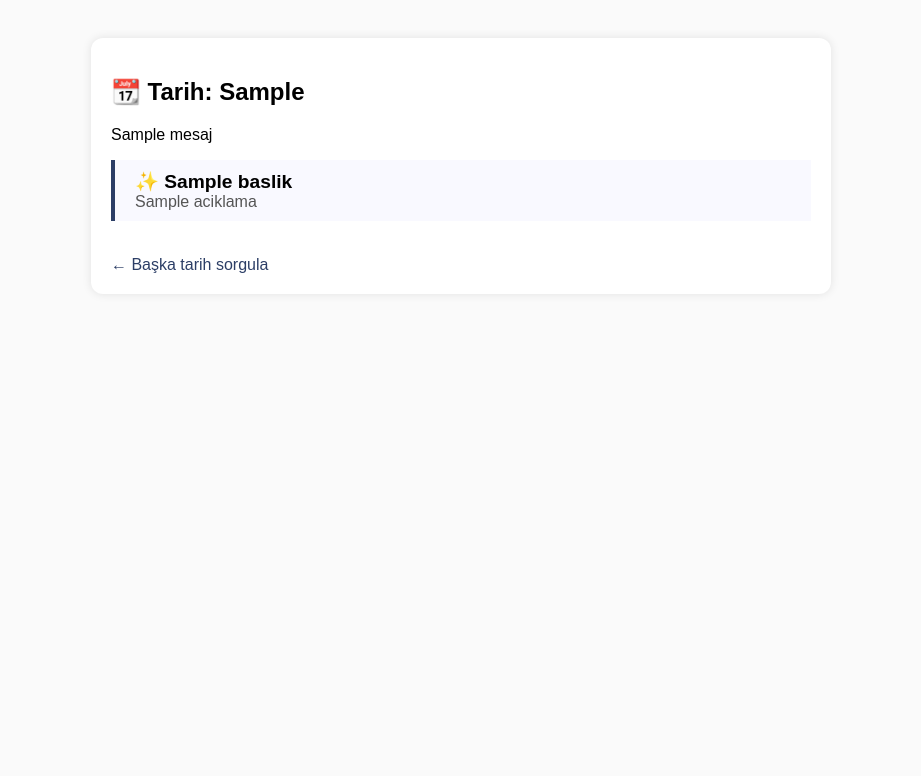
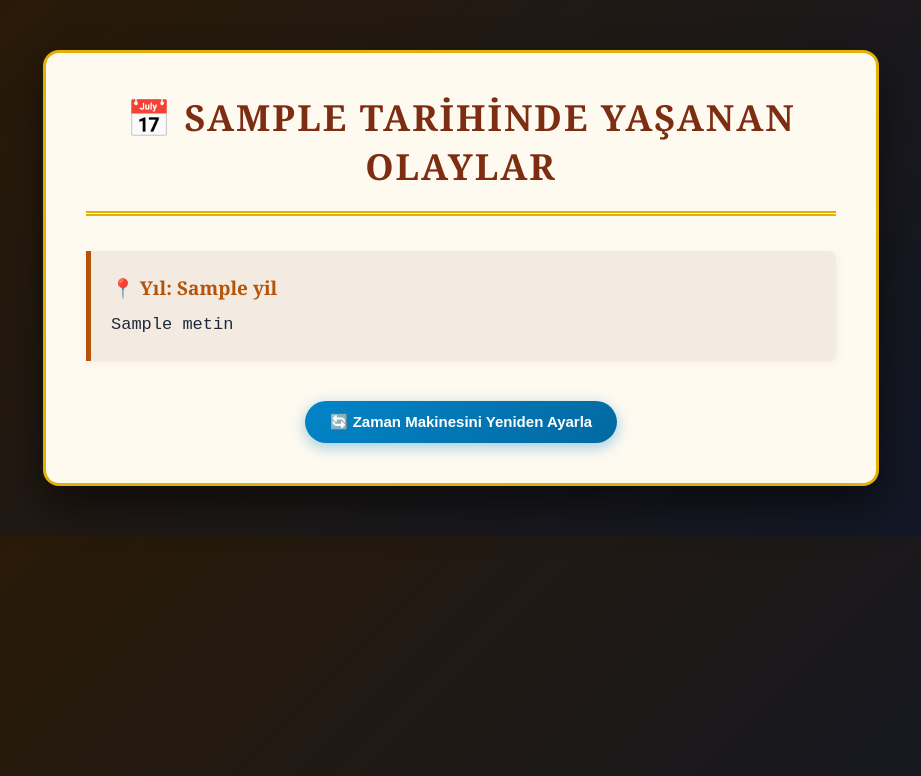
Before and after one commit to yesimcatalbas/zaman-kapsulu, a Flask app: template templates/tasarim.html in a window 1280 px wide. Shown: the top 776 px of the page, without its empty margins (179-1100 px from the left). Run offline with Flask 3, Linux system fonts and the light colour scheme; the template is opened without the code that fills it: most values are stand-ins (such as "Sample title", 1, 10 or a date in 2020).

Commit message:
kesin tarih sistemi ve isim guncellemesi

```diff
--- a/app.py
+++ b/app.py
@@ -1,41 +1,51 @@
-from flask import Flask, request, render_template
-import datetime
+from flask import Flask, render_template, request, redirect, url_for
+import requests
+from datetime import datetime
 
 app = Flask(__name__)
 
-tarihsel_olaylar = {
-    "18.09.2004": [
-        "Dönemin küresel askeri arşivlerine göre, imparatorluklar arası sınır hatlarında stratejik tahkimatlar artırıldı ve gizli diplomatik yazışmalar hız kazandı.",
-        "Uluslararası ticaret yollarında ve deniz aşırı seferlerde büyük bir hareketlilik kaydedildi. Ticaret filoları yeni rotalar keşfetmek üzere limanlardan ayrıldı.",
-        "Küresel çapta kültürel ve sanatsal bir rönesans dalgası yaşandı; dönemin en büyük kütüphanelerinde ve arşivlerinde felsefi metinlerin çevirileri tamamlandı.",
-        "Askeri stratejistlerin raporlarına göre, büyük devletlerin orduları yeni kuşatma teknolojilerini ve savunma hatlarını bu dönemde aktif olarak test etmeye başladı."
-    ]
-}
-
 def tarihten_veri_getir(secilen_tarih):
     try:
-        datetime.datetime.strptime(secilen_tarih, "%d.%m.%Y")
-    except ValueError:
+        tarih_objesi = datetime.strptime(secilen_tarih, "%Y-%m-%d")
+        gun = f"{tarih_objesi.day:02d}"
+        ay = f"{tarih_objesi.month:02d}"
+        yil = tarih_objesi.year
+
+        # Wikipedia Türkçe "Tarihte Bugün" API'si
+        api_adresi = f"https://api.wikimedia.org/feed/v1/wikipedia/tr/onthisday/all/{ay}/{gun}"
+        headers = {'User-Agent': 'ZamanKapsuluUygulamasi/1.0 (iletisim@webkapsulu.com)'}
+
+        yanit = requests.get(api_adresi, headers=headers).json()
+        olaylar = yanit.get("selected", [])
+
+        # O güne ait tüm olayları temiz bir liste haline getiriyoruz
+        olay_listesi = []
+        for olay in olaylar:
+            metin = olay.get("text")
+            olay_yili = olay.get("year")
+            if metin and olay_yili:
+                olay_listesi.append({
+                    "yil": olay_yili,
+                    "metin": metin
+                })
+
+        # Eğer o güne ait hiçbir olay dönmezse boş kalmasın diye önlem
+        if not olay_listesi:
+            olay_listesi.append({
+                "yil": yil,
+                "metin": "Bu tarihe ait arşiv kaydı bulunamadı."
+            })
+
+        return {
+            "durum": True,
+            "tam_tarih": f"{gun}.{ay}.{yil}",
+            "olaylar": olay_listesi
+        }
+    except Exception as hata:
         return {
             "durum": False,
             "tam_tarih": secilen_tarih,
-            "mesaj": "Geçersiz tarih formatı. Lütfen 'gg.aa.yyyy' şeklinde giriniz.",
-            "olaylar": []
-        }
-
-    if secilen_tarih in tarihsel_olaylar:
-        return {
-            "durum": True,
-            "tam_tarih": secilen_tarih,
-            "mesaj": f"{secilen_tarih} tarihinde yaşanan olaylar:",
-            "olaylar": tarihsel_olaylar[secilen_tarih]
-        }
-    else:
-        return {
-            "durum": False,
-            "tam_tarih": secilen_tarih,
-            "mesaj": "Bu tarihe ait kayıtlı bir olay bulunamadı.",
-            "olaylar": []
+            "olaylar": [{"yil": "Hata", "metin": "Arşiv bağlantısında bir sorun oluştu."}]
         }
 
 @app.route("/", methods=["GET", "POST"])
@@ -43,8 +53,9 @@ def index():
     if request.method == "POST":
         kullanici_tarihi = request.form.get("tarih_girdisi")
         if kullanici_tarihi:
-            sonuclar = tarihten_veri_getir(kullanici_tarihi.strip())
+            sonuclar = tarihten_veri_getir(kullanici_tarihi)
             return render_template("tasarim.html", veri=sonuclar)
+
     return render_template("index.html")
 
 if __name__ == "__main__":
--- a/templates/tasarim.html
+++ b/templates/tasarim.html
@@ -1,33 +1,103 @@
 <!DOCTYPE html>
-<html>
+<html lang="tr">
 <head>
-    <title>Olaylar - Zaman Kapsülü</title>
+    <meta charset="UTF-8">
+    <meta name="viewport" content="width=device-width, initial-scale=1.0">
+    <title>{{ veri.tam_tarih }} Tarihli Zaman Arşivi</title>
     <style>
-        body { font-family: Arial; padding: 30px; background: #fafafa; }
-        .kapsul { background: white; padding: 20px; border-radius: 12px; max-width: 700px; margin: auto; box-shadow: 0 0 10px rgba(0,0,0,0.1); }
-        .olay { border-left: 4px solid #2c3e66; margin: 15px 0; padding: 10px 20px; background: #f9f9ff; }
-        .baslik { font-weight: bold; font-size: 1.2em; }
-        .aciklama { color: #555; }
-        .geri { display: inline-block; margin-top: 20px; color: #2c3e66; text-decoration: none; }
+        body {
+            font-family: 'Courier New', Courier, monospace;
+            background: linear-gradient(135deg, #2c1a04 0%, #0f172a 100%);
+            color: #f8fafc;
+            margin: 0;
+            padding: 50px 20px;
+            display: block;
+        }
+        .kapsul {
+            max-width: 750px;
+            margin: auto;
+            border: 3px solid #e2b007;
+            padding: 40px;
+            background-color: #fffaf0;
+            color: #1e293b;
+            border-radius: 16px;
+            box-shadow: 0 20px 40px rgba(0,0,0,0.5);
+        }
+        .ust-baslik {
+            text-align: center;
+            border-bottom: 5px double #e2b007;
+            padding-bottom: 20px;
+            margin-bottom: 35px;
+        }
+        .ust-baslik h1 {
+            font-family: 'Georgia', serif;
+            font-size: 36px;
+            margin: 0;
+            color: #7c2d12;
+            text-transform: uppercase;
+            letter-spacing: 2px;
+        }
+        .olay-listesi {
+            margin-top: 20px;
+        }
+        /* Her bir gazete maddesi/olay kutusu */
+        .gazete-maddesi {
+            background: #f3eae1;
+            border-left: 5px solid #b45309;
+            padding: 20px;
+            margin-bottom: 20px;
+            line-height: 1.8;
+            font-size: 17px;
+            text-align: justify;
+            border-radius: 0 8px 8px 0;
+            box-shadow: 2px 2px 8px rgba(0,0,0,0.05);
+        }
+        .olay-yili {
+            font-weight: bold;
+            color: #b45309;
+            font-size: 19px;
+            display: block;
+            margin-bottom: 5px;
+            font-family: 'Georgia', serif;
+        }
+        .alt-menu {
+            margin-top: 40px;
+            text-align: center;
+        }
+        .btn-geri {
+            display: inline-block;
+            padding: 12px 25px;
+            background: linear-gradient(135deg, #0284c7 0%, #0369a1 100%);
+            color: white;
+            text-decoration: none;
+            font-family: sans-serif;
+            font-size: 15px;
+            border-radius: 30px;
+            font-weight: bold;
+            box-shadow: 0 4px 15px rgba(2, 132, 199, 0.4);
+        }
     </style>
 </head>
 <body>
+
     <div class="kapsul">
-        <h2>📆 Tarih: {{ veri.tam_tarih }}</h2>
-        <p>{{ veri.mesaj }}</p>
+        <div class="ust-baslik">
+            <h1>📅 {{ veri.tam_tarih }} TARİHİNDE YAŞANAN OLAYLAR</h1>
+        </div>
 
-        {% if veri.olaylar %}
+        <div class="olay-listesi">
             {% for olay in veri.olaylar %}
-            <div class="olay">
-                <div class="baslik">✨ {{ olay.baslik }}</div>
-                <div class="aciklama">{{ olay.aciklama }}</div>
+            <div class="gazete-maddesi">
+                <span class="olay-yili">📍 Yıl: {{ olay.yil }}</span>
+                {{ olay.metin }}
             </div>
             {% endfor %}
-        {% else %}
-            <p>⚠️ Bu tarihte kayıtlı bir olay yok.</p>
-        {% endif %}
+        </div>
 
-        <a href="/" class="geri">← Başka tarih sorgula</a>
+        <div class="alt-menu">
+            <a href="/" class="btn-geri">🔄 Zaman Makinesini Yeniden Ayarla</a>
+        </div>
     </div>
+
 </body>
 </html>
```
